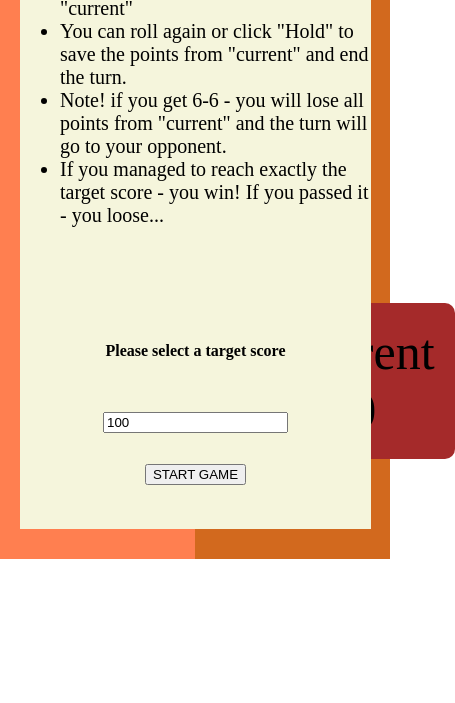
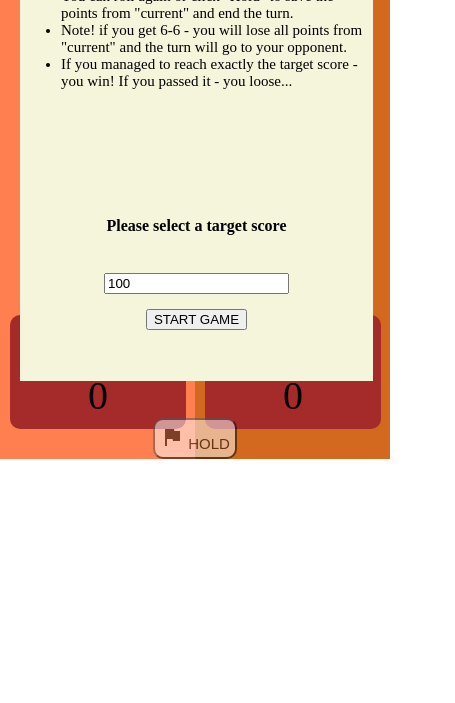
Before and after one commit to mayoush89k/DiceGame, a plain HTML site: page index.html in a window 390 px wide. Shown: the part 141-844 px from the top of the page, 455 px wide, since content can reach past the window. Drawn offline with Linux system fonts and the light colour scheme.

Commit message:
responsive media and changing players

```diff
--- a/assets/game.js
+++ b/assets/game.js
@@ -7,6 +7,8 @@ const player1_currentScore = document.querySelector("#player1-score");
 const player2_currentScore = document.querySelector("#player2-score");
 const player1_finalScore = document.querySelector("#final-score1");
 const player2_finalScore = document.querySelector("#final-score2");
+const player1_container = document.querySelector("#player1-container");
+const player2_container = document.querySelector("#player2-container");
 
 //catch DOM Buttons
 const newGame = document.querySelector("#new-game");
@@ -87,9 +89,7 @@ function RollDices() {
       holdingPlayer1.innerText = "";
       holdingPlayer2.innerText = "";
     }, 3000);
-    // player will loose his current score
-    currentPlayer == 1 ? (currentScore1 = 0) : (currentScore2 = 0);
-    currentPlayer = currentPlayer == 1 ? 2 : 1;
+    changingPlayers()
 } else {
     // player will add dice faces number to his current score
     currentPlayer == 1
@@ -105,6 +105,21 @@ function saveCurrent() {
     player2_currentScore.children[1].innerText = currentScore2;
 }
 
+// changing between players turn
+function changingPlayers(){
+    if(currentPlayer == 1){
+        player1_container.setAttribute('id' , "player2-container")
+        player2_container.setAttribute("id" , "player1-container")
+    }
+    else{
+        player1_container.setAttribute("id" , "player1-container")
+        player2_container.setAttribute("id" , "player2-container")
+    }
+    // player will loose his current score
+    currentPlayer == 1 ? (currentScore1 = 0) : (currentScore2 = 0);
+    currentPlayer = currentPlayer == 1 ? 2 : 1;
+}
+
 // Hold the current player his current Score
 hold.addEventListener("click", holdScore);
 
@@ -114,7 +129,7 @@ function holdScore() {
     : (finalScore2 += currentScore2);
   player1_finalScore.innerText = finalScore1;
   player2_finalScore.innerText = finalScore2;
-  currentPlayer = currentPlayer == 1 ? 2 : 1;
+  changingPlayers()
   currentScore1 = 0;
   currentScore2 = 0;
   saveCurrent();
--- a/assets/styles/style.css
+++ b/assets/styles/style.css
@@ -1,13 +1,13 @@
-body{
+body {
   margin: 0;
   padding: 0;
   box-sizing: border-box;
 }
-.main-container{
+.main-container {
   display: flex;
   flex-direction: row;
 }
-.player-container{
+.player-container {
   width: 50%;
   height: 700px;
   text-align: center;
@@ -15,14 +15,14 @@ body{
   font-size: 50px;
 }
 
-#player1-container{
+#player1-container {
   background-color: coral;
 }
-#player2-container{
+#player2-container {
   background-color: chocolate;
 }
 #player1-score,
-#player2-score{
+#player2-score {
   position: absolute;
   bottom: 100px;
   left: 40%;
@@ -31,7 +31,7 @@ body{
   background-color: brown;
 }
 
-#game{
+#game {
   position: absolute;
   width: 100%;
   height: 700px;
@@ -41,12 +41,12 @@ body{
   align-items: center;
 }
 
-#game img{
+#game img {
   width: 100px;
   height: 100px;
 }
 
-.btn{
+.btn {
   font-size: 20px;
   background-color: white;
   opacity: 50%;
@@ -55,14 +55,13 @@ body{
 }
 
 /*holding game style*/
-.holdingPlayer{
+.holdingPlayer {
   font-size: 20px;
   text-align: center;
 }
 
-
 /* start up window instructions */
-#window{
+#window {
   position: absolute;
   top: 0;
   width: 90%;
@@ -71,23 +70,85 @@ body{
   margin: 20px;
 }
 
-.hide{
+.hide {
   visibility: hidden;
 }
 
-#window ul{
+#window ul {
   font-size: 20px;
   font-weight: bold;
 }
 #window li {
   font-weight: normal;
 }
-#window, #target-container{
+#window,
+#target-container {
   display: flex;
   flex-direction: column;
   justify-content: space-around;
   align-items: center;
 }
-#target-container{
+#target-container {
   height: 30%;
 }
+/* smart phone responsive */
+@media (max-width: 500px) {
+  #player1-score,
+  #player2-score {
+    left: 10px;
+    width: 80%;
+    bottom: 5%;
+  }
+  #game {
+    justify-content: space-between;
+  }
+  .btn {
+    font-size: 15px;
+    padding: 5px;
+  }
+  .player-container {
+    font-size: 30px;
+  }
+  #window {
+    height: 600px;
+  }
+  #window ul {
+    font-size: 10px;
+  }
+}
+
+/* Tablet */
+@media (max-width: 800px) {
+  #player1-score,
+  #player2-score {
+    padding: 10px;
+  }
+  #game img {
+    width: 50px;
+    height: 50px;
+  }
+  #game {
+    height: 600px;
+  }
+  .player-container {
+    font-size: 40px;
+    height: 600px;
+  }
+  .holdingPlayer {
+    font-size: 20px;
+  }
+  #window {
+    padding: 1px;
+    height: 500px;
+  }
+  #window ul {
+    font-size: 15px;
+  }
+}
+@media (min-width: 500px) and (max-width : 800px){
+    #player1-score,
+    #player2-score {
+        left: 30%;
+        bottom: 10px;
+    }
+}
```
Lines whose indentation alone changed are shown as unchanged.
